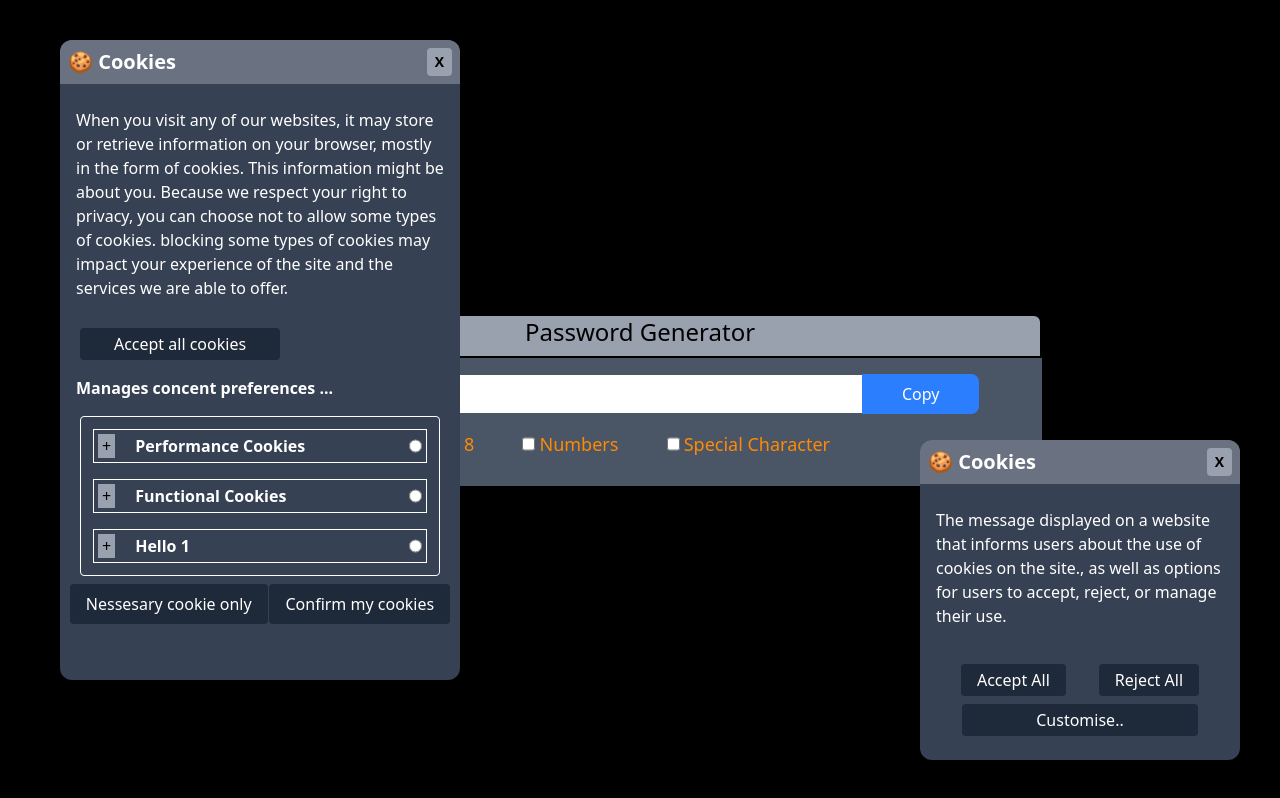
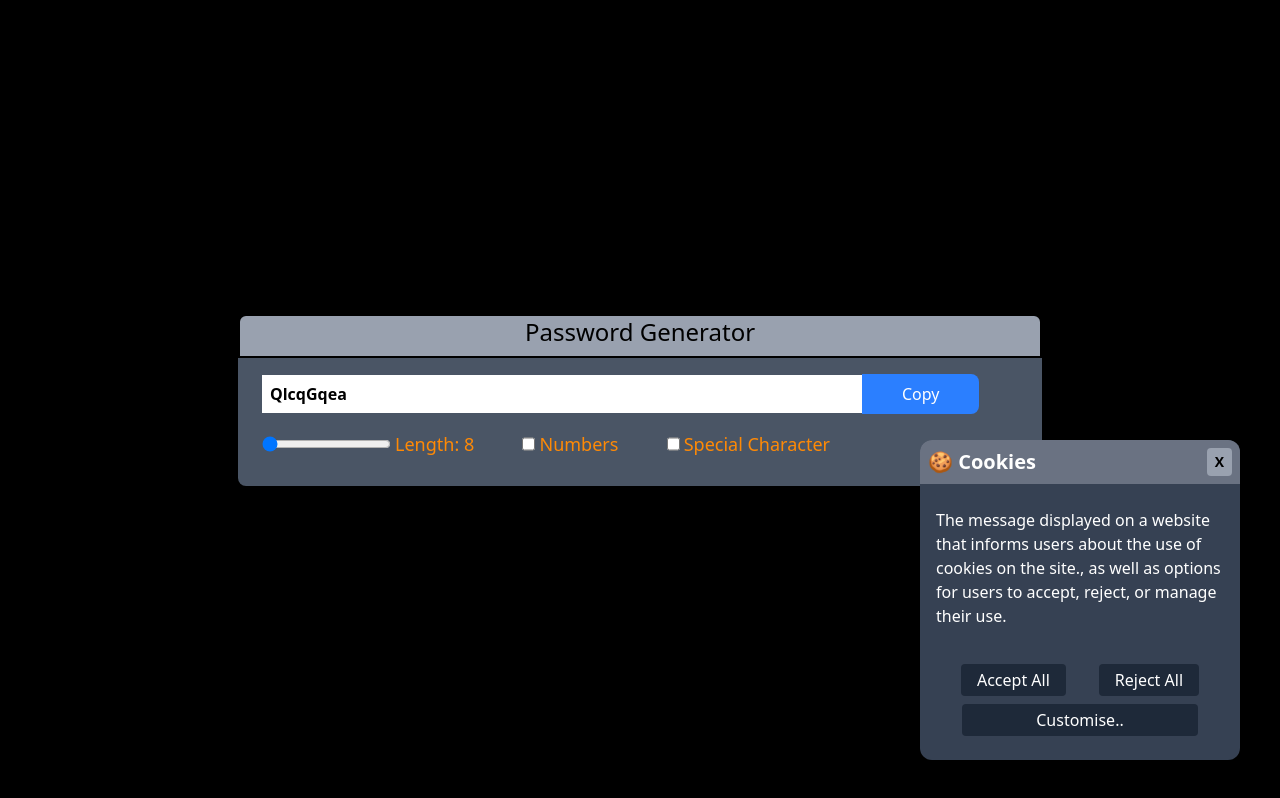
Before and after one commit to Abhinandan-twotechies/React_Learnings, a React (Vite) app in the folder 05PassswordGenerator/: page / in a window 1280 px wide. Built offline with nearby package versions, Linux system fonts and the light colour scheme.

Commit message:
added modal

```diff
--- a/05PassswordGenerator/src/App.jsx
+++ b/05PassswordGenerator/src/App.jsx
@@ -8,7 +8,8 @@ function App() {
   const [ifchar, setIfchar] = useState(false);
   const [ifnum, setIfnum] = useState(false);
   const [password, setPassword] = useState("");
-  const [cookie , setCookie] = useState(false)
+  const [cookie, setCookie] = useState(false);
+  const [showCustomise, setShowCustomise] = useState(false);
 
   const passRef = useRef("");
 
@@ -37,7 +38,7 @@ function App() {
 
 
   },);
-//  [length, ifchar, ifnum, setPassword]
+  //  [length, ifchar, ifnum, setPassword]
   // Calling the password generate function
   useEffect(() => {
     passwordGenerator();
@@ -56,17 +57,23 @@ function App() {
       console.log("Coookies");
 
     }, 3000);
-  },[])
+  }, [])
 
 
   return (
     <>
       <div className='relative w-screen h-screen bg-black flex flex-col items-center justify-center'>
-        <div id='customiseUI' className='absolute top-10 left-15'>
-          <Customise/>
-        </div>
-        <div id='cookieui' className='absolute bottom-10 right-10'>
-          {cookie?<Cookies />:""}
+        {showCustomise && (
+          <div className="fixed inset-0 z-50 backdrop-blur-sm bg-white/10 flex items-center justify-center">
+            <div className="relative z-50">
+              <Customise onClose={() => setShowCustomise(false)} />
+            </div>
+          </div>
+        )}
+        <div id="cookieui" className="absolute bottom-10 right-10">
+          {cookie ? <Cookies onCustomiseClick={() => setShowCustomise(true)}
+                    onClose={()=>{setCookie((prev)=>{!prev})}}
+          /> : null}
         </div>
         <div id='passwordui'>
           <div className=' border-2 w-201 bg-gray-400 text-center rounded-tl-lg rounded-tr-lg'>
--- a/05PassswordGenerator/src/components/Cookies.jsx
+++ b/05PassswordGenerator/src/components/Cookies.jsx
@@ -1,4 +1,4 @@
-function Cookies() {
+function Cookies({ onCustomiseClick }) {
 
     return (
         <>
@@ -15,7 +15,9 @@ function Cookies() {
                     <button className="bg-gray-800 hover:bg-gray-900  px-4 py-1 rounded-sm cursor-pointer">Reject All</button>
                 </div>
                 <div className=" text-center">
-                    <button className="bg-gray-800 hover:bg-gray-900 w-59 py-1 rounded-sm cursor-pointer">Customise..</button>
+                    <button
+                    onClick={onCustomiseClick}
+                     className="bg-gray-800 hover:bg-gray-900 w-59 py-1 rounded-sm cursor-pointer">Customise..</button>
                 </div>
 
             </div>
--- a/05PassswordGenerator/src/components/Customise.jsx
+++ b/05PassswordGenerator/src/components/Customise.jsx
@@ -1,10 +1,12 @@
-function Customise() {
+function Customise({ onClose }) {
     return (
         <>
             <div className="w-100 h-160 bg-gray-700 rounded-xl text-white">
                 <div className=" flex justify-between p-2 text-center font-bold rounded-tl-xl rounded-tr-xl bg-gray-500 text-xl">
                     <h1>🍪 Cookies</h1>
-                    <button className="bg-gray-400 text-black px-2 py-1 text-sm rounded-sm cursor-pointer hover:bg-red-700 hover:text-white">X</button>
+                    <button
+                        onClick={onClose}
+                        className="bg-gray-400 text-black px-2 py-1 text-sm rounded-sm cursor-pointer hover:bg-red-700 hover:text-white">X</button>
                 </div>
                 <div className="p-4 mb-3 mt-2">
                     <p>When you visit any of our websites, it may store or retrieve information on your browser, mostly in the form of cookies. This information might be about you. Because we respect your right to privacy, you can choose not to allow some types of cookies. blocking some types of cookies may impact your experience of the site and the services we are able to offer.</p>
```
